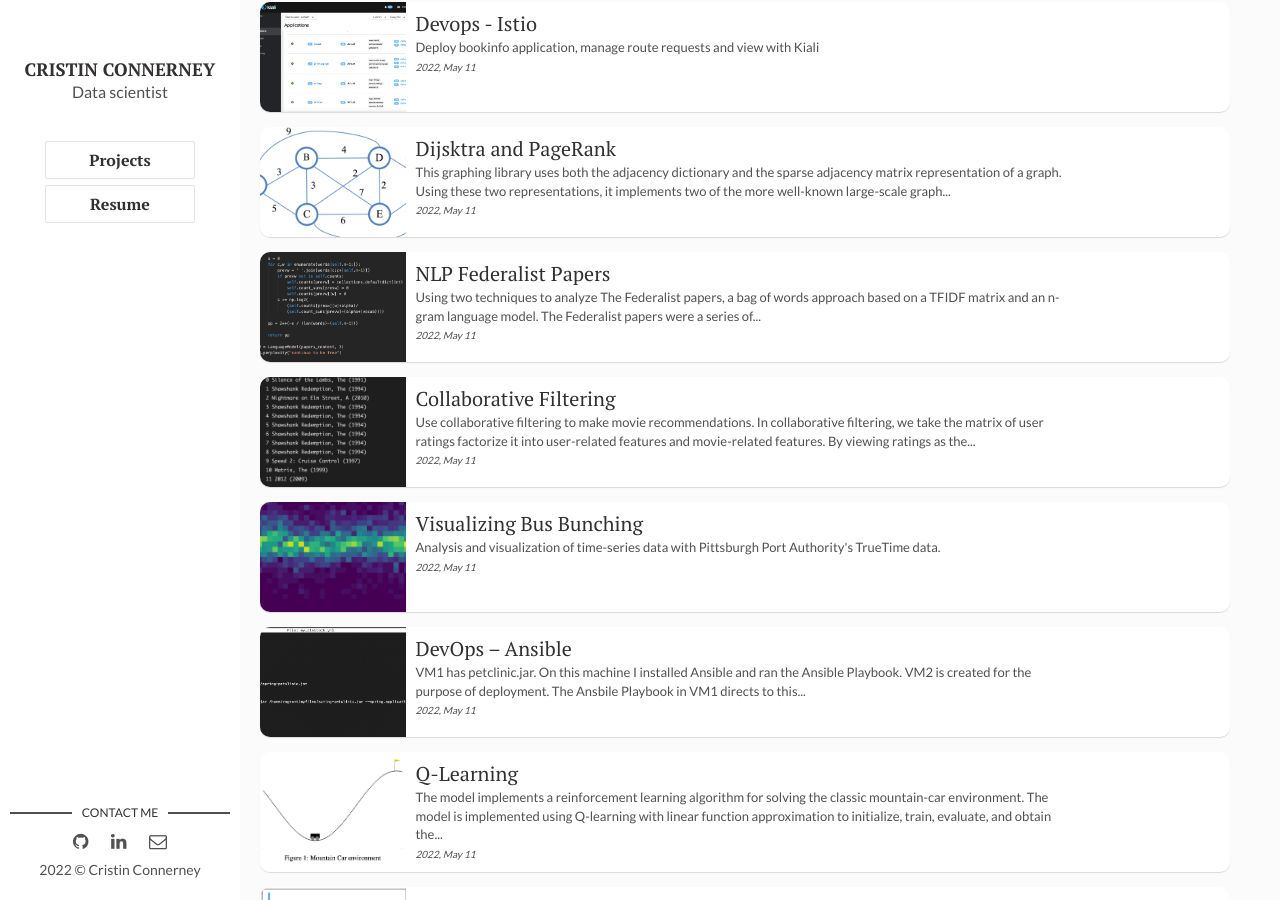
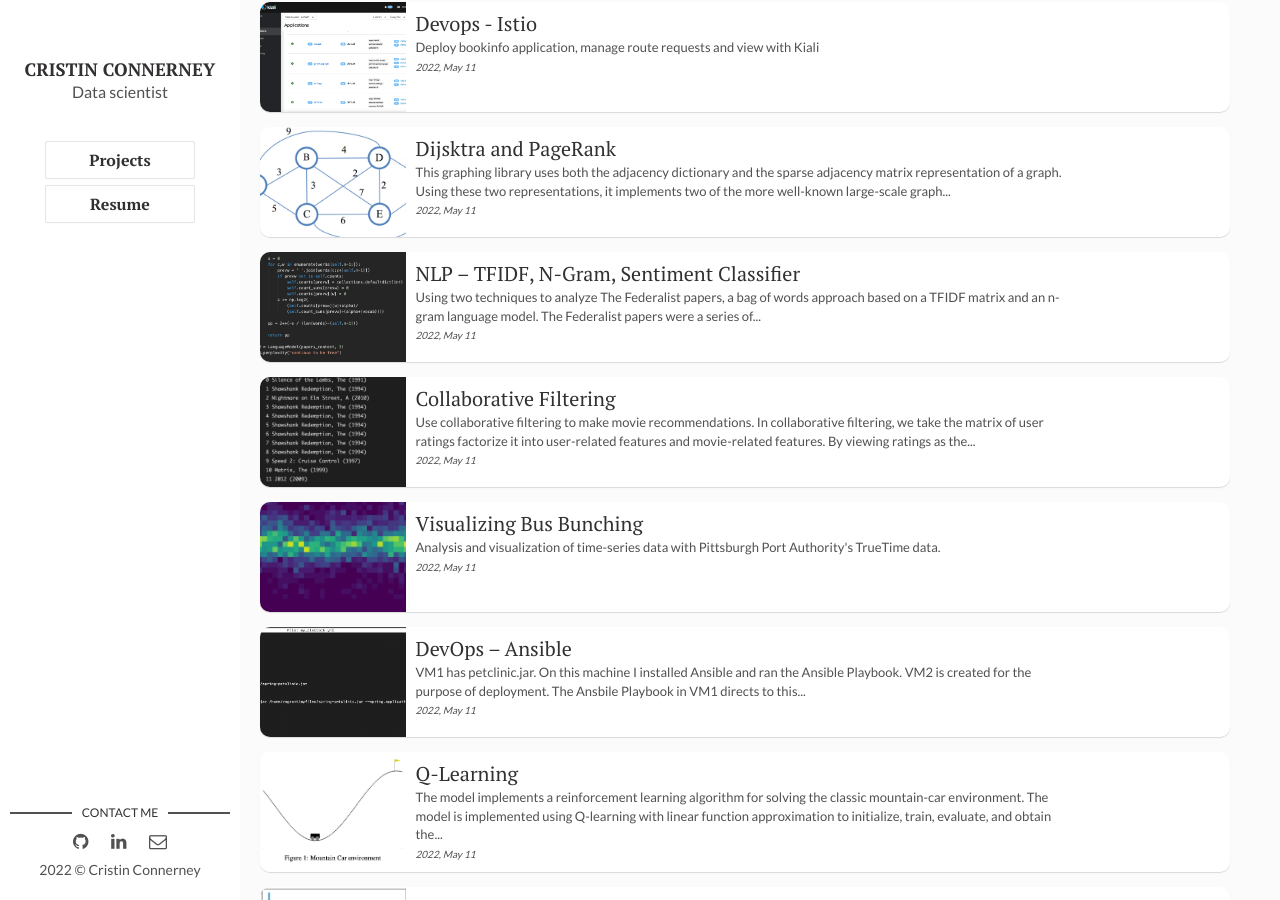
Before and after one commit to Cconnerney/cconnerney.github.io, a Jekyll site: the page built from index.html, in a window 1280 px wide and 900 px high, scrolled down 1643 px. Built offline with Jekyll 4.4.1, drawn with Linux system fonts in a browser that asks for light colours; nearby versions of some CDN libraries; library files that are not in the unit come from our copies; the list of posts is cut into pages by our own code.

Commit message:
Update 2022-05-11-fp.markdown

```diff
--- a/_posts/2022-05-11-fp.markdown
+++ b/_posts/2022-05-11-fp.markdown
@@ -1,6 +1,6 @@
 ---
 layout: post
-title: NLP Federalist Papers
+title: NLP – TFIDF, N-Gram, Sentiment Classifier
 description: Using two techniques to analyze The Federalist papers, a bag of words approach based on a TFIDF matrix and an n-gram language model. The Federalist papers were a series of essays written in 1787 and 1788 by Alexander Hamilton, James Madison, and John Jay that promoted the ratification of the U.S. Constitution.
 img: fp.jpg # Add image post (optional)
 tags: [Ngram, TFIDF, NLP, perplexity]
```
